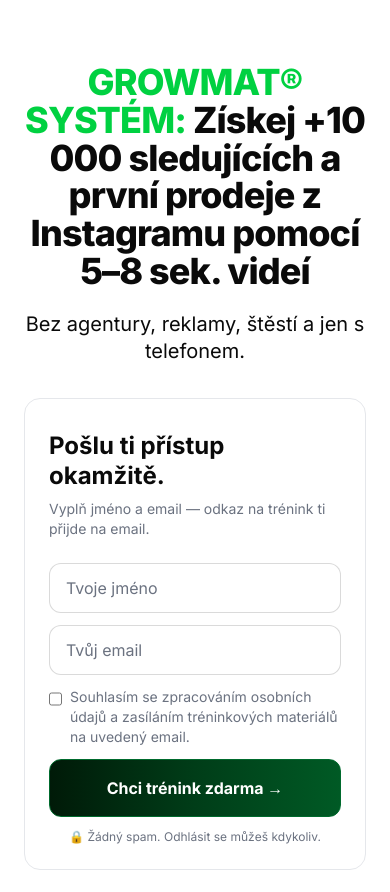
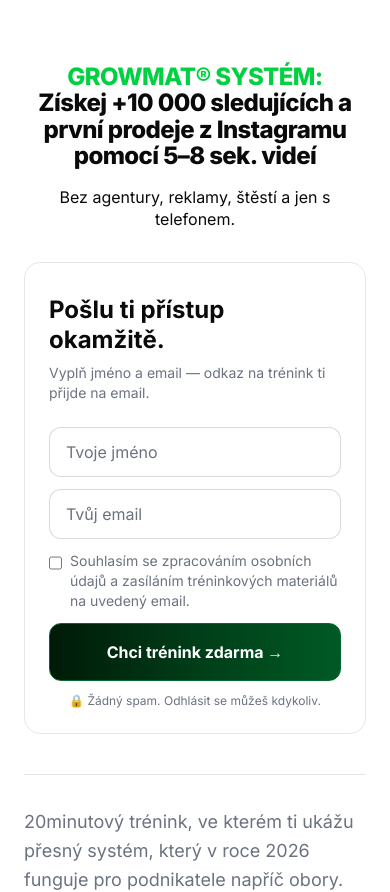
Before and after one commit to adambardzak/socialmaty, a Next.js app: page /optin in a window 390 px wide. Shown: the top 892 px of the page. Built offline with nearby package versions, Linux system fonts and the light colour scheme.

Commit message:
shrink hero headline on mobile so GROWMAT SYSTEM fits on one line

```diff
--- a/src/app/optin/page.tsx
+++ b/src/app/optin/page.tsx
@@ -16,11 +16,11 @@
         <div className="lg:grid lg:grid-cols-[1.2fr_1fr] lg:gap-16 lg:items-start">
           {/* HEADLINE */}
           <div data-reveal className="text-center lg:text-left lg:row-start-1 lg:col-start-1">
-            <h1 className="font-display font-extrabold text-4xl sm:text-5xl lg:text-6xl leading-[1.05] tracking-tight">
-              <span className="text-accent">GROWMAT® SYSTÉM:</span> Získej +10 000
-              sledujících a první prodeje z Instagramu pomocí 5–8 sek. videí
+            <h1 className="font-display font-extrabold text-2xl sm:text-4xl lg:text-6xl leading-[1.1] tracking-tight">
+              <span className="block text-accent">GROWMAT® SYSTÉM:</span>{" "}
+              Získej +10 000 sledujících a první prodeje z Instagramu pomocí 5–8 sek. videí
             </h1>
-            <p className="mt-5 font-display text-xl sm:text-2xl text-ink leading-snug">
+            <p className="mt-4 font-display text-base sm:text-xl lg:text-2xl text-ink leading-snug">
               Bez agentury, reklamy, štěstí a jen s telefonem.
             </p>
           </div>
```
